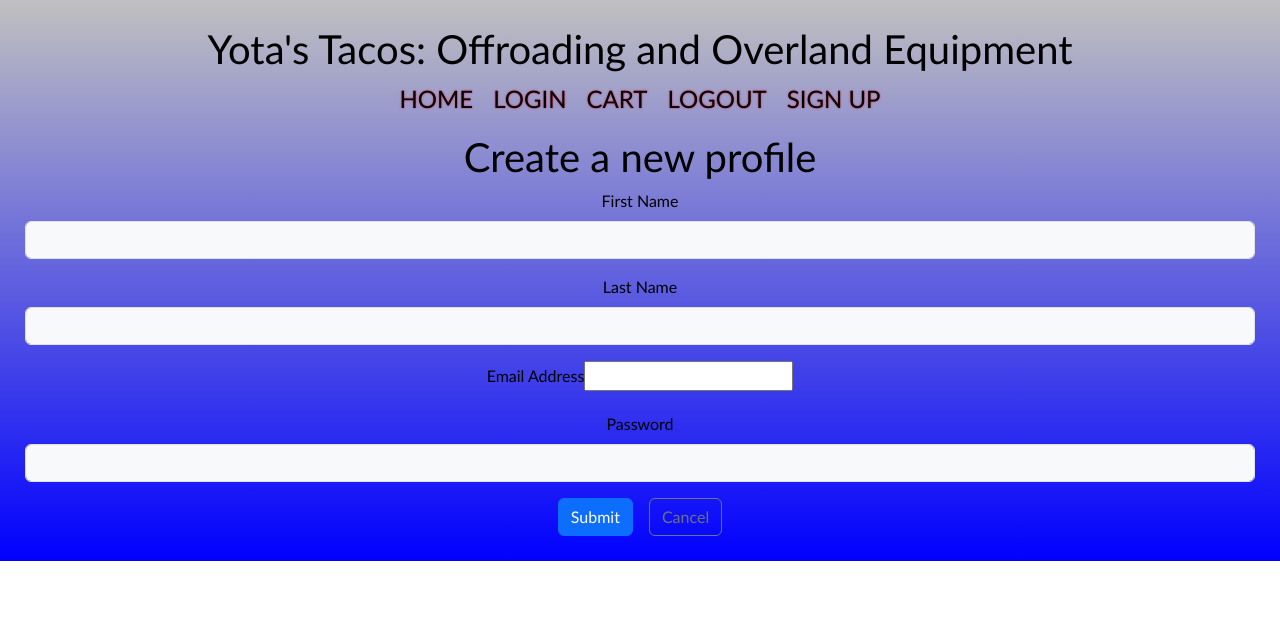
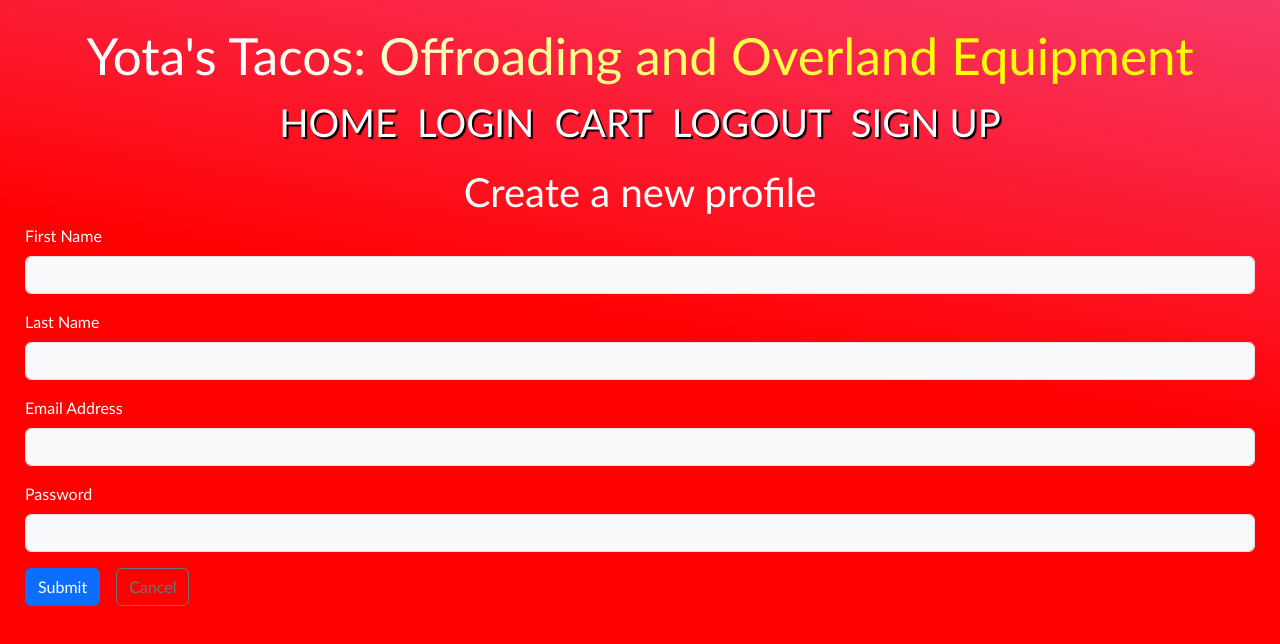
Before and after one commit to PUPzilla/eCommerce-Final-Project-INET2005, a React (Vite) app in the folder TacoReact/: page /signup in a window 1280 px wide. Shown: the top 644 px of the page. Built offline with nearby package versions, Linux system fonts and the light colour scheme; no server answers.

Commit message:
signup fixed & changed up style

```diff
--- a/TacoReact/src/index.css
+++ b/TacoReact/src/index.css
@@ -1,38 +1,48 @@
 #root {
   font-family: 'Trebuchet MS', 'Lucida Sans Unicode', 'Lucida Grande', 'Lucida Sans', Arial, sans-serif;
-  color-scheme: light dark;
-  color: black;
-  background-image: linear-gradient(silver, blue);
   text-rendering: optimizeLegibility;
-  width:inherit;
+  color: white;
+  width: 100vw;
+  min-height: 100vh;
   margin: 0 auto;
   padding: 25px;
   text-align: center;
-}
-
-.body {
-  margin: 0;
-  display: flex;
-  place-items: center
+  animation: gradient 15s ease infinite;
+  background-image: linear-gradient(10deg,red 25%,violet 50%, purple 75%);
+  background-size: 400% 400%;
+  height: 100%;
+  width: 100%;
 }
 
 .thumbnail {
-  max-width: 200px;
-  height: fit-content;
+  max-width: 33vw;
+  max-height: fit-content;
 }
-
 
 .card {
   font-family: inherit;
-  font-size: 20px;
-}
-h1 {
-  font-size: xx-large;
+  animation: gradient 30s ease infinite;
+  background-image: linear-gradient(45deg,violet 40%, cyan 60%,darkblue 80%);
+  background-size: 400% 400%;
+  max-height: fit-content;
+  max-width: 100vw;
+  align-items: center;
+  text-align: center;
 }
 
-h2 {
-  font-size: x-large;
-  font-style: italic;
+.card-title {
+  font-size: 3vh;
+}
+
+.card-text {
+  font-size: 2vh;
+}
+
+nav h1 {
+  font-size: 4vw;
+  background: -webkit-linear-gradient(45deg, white 20%, yellow 75%);
+  background-clip: text;
+  -webkit-text-fill-color: transparent;
 }
 
 nav ul {
@@ -41,7 +51,8 @@ nav ul {
   display: flex;
   gap: 20px;
   justify-content: center;
-  font-size: 24px;
+  font-size: 3vw;
+  color: white;
 }
 
 nav ul li {
@@ -50,22 +61,32 @@ nav ul li {
   justify-content: center;
   text-align: center;
   text-transform: uppercase;
-  text-shadow: 0px 0px 2px crimson;
-}
-
-nav ul li Link {
-  text-emphasis-color: black;
+  text-shadow: 2px 2px 1px black;
 }
 
 nav ul li a {
   text-decoration: none;
+  color: white;
+}
+
+nav ul li a:hover {
+  text-shadow: 2px 2px 1px yellow;
   color: black;
 }
 
-nav ul li a:hover {
-  text-shadow: 2px 2px 2px red;
+form {
+  color: white;
+  text-align: left;
 }
 
-form mb-3 {
-  text-shadow: 2px 2px 2px red;
+@keyframes gradient {
+  0% {
+    background-position: 51% 0%;
+  }
+  50% {
+    background-position: 50% 100%;
+  }
+  100% {
+    background-position: 51% 0%;
+  }
 }
--- a/TacoReact/src/routes/Signup.jsx
+++ b/TacoReact/src/routes/Signup.jsx
@@ -1,34 +1,44 @@
 import { Link } from "react-router-dom";
+import { useState, useEffect } from "react";
 import { useForm } from "react-hook-form";
 import '../index.css';
 
 export default function Signup () {
-
     const apiHost = import.meta.env.VITE_API_HOST;
     const apiUrl = `${apiHost}/api/signup`;
 
     const { register, handleSubmit, formState: { errors }, } = useForm();
+    const [errorMsg, setErrorMsg] = useState(null);
+    const [succMsg, setSuccMsg] = useState(null);
 
     function addNewUser(data){
         try{
             console.log(data);
 
-            const formData = new FormData();
-            formData.append('firstName', data.firstName);
-            formData.append('lastName', data.lastName);
-            formData.append('email', data.email);
-            formData.append('password', data.password);
+            const formData = {
+                firstName: data.firstName,
+                lastName: data.lastName,
+                email: data.email,
+                password: data.password,
+            };
 
             async function postData(){
-                const response = await fetch(apiUrl, {
-                    method: 'POST',
-                    body: formData,
-                });
+                try{
+                    const response = await fetch(apiUrl, {
+                        method: 'POST',
+                        headers: { 'Content-Type': 'application/json'},
+                        body: JSON.stringify(formData),
+                    });
 
-                if(!response.ok){
-                    throw new Error('Failed to fetch the signup API.');
-                } else {
-                    window.location.href = '/';
+                    if(!response.ok){
+                        throw new Error('Failed to fetch the signup API.');
+                    }
+
+                    setSuccMsg('Signup complete. Redirecting to \'Home\'.');
+                    setTimeout(() => (window.location.href = '/'), 2000);
+
+                } catch(err) {
+                    setErrorMsg(err.message);
                 }
             }
 
@@ -57,14 +67,14 @@ export default function Signup () {
 
                 <div className="mb-3">
                     <label className="form-label">Email Address</label>
-                    <input {...register("email", {required: "A valid email address is required", validate: { validFormat: value => /^(([^<>()\[\]\\.,;:\s@"]+(\.[^<>()\[\]\\.,;:\s@"]+)*)|(".+"))@((\[[0-9]{1,3}\.[0-9]{1,3}\.[0-9]{1,3}\.[0-9]{1,3}\])|(([a-zA-Z\-0-9]+\.)+[a-zA-Z]{2,}))$/.test(value) || "Invalid email address."}})} type="text" className="form-controlbg-light" />
-                    {errors.email && <span className="text-danger">An email is required.</span>}
+                    <input {...register("email", {required: "A valid email address is required", validate: { validFormat: value => /^(([^<>()\[\]\\.,;:\s@"]+(\.[^<>()\[\]\\.,;:\s@"]+)*)|(".+"))@((\[[0-9]{1,3}\.[0-9]{1,3}\.[0-9]{1,3}\.[0-9]{1,3}\])|(([a-zA-Z\-0-9]+\.)+[a-zA-Z]{2,}))$/.test(value) || "Invalid email address."}})} type="text" name="email" className="form-control bg-light"/>
+                    {errors.email && <span className="text-danger">{errors.email.message}</span>}
                 </div>
 
                 <div className="mb-3">
                     <label className="form-label">Password</label>
-                    <input {...register("password", {required: true})} type="text" name="password" className="form-control bg-light"/>
-                    {errors.password && <span className="text-danger">A valid password is required.<br></br>Your password must be more than 8 but less than 24 chars long, contain at least 1 uppercase, 1 lowercase, and 1 digit.</span>}
+                    <input {...register("password", {required: true})} type="password" name="password" className="form-control bg-light"/>
+                    {errors.password && <span className="text-danger">A valid password is required.<br />Your password must be between 8-24 characters long, include at least one uppercase letter, one lowercase letter, and one digit.</span>}
                 </div>
 
                 <button type="submit" className="btn btn-primary">Submit</button>
--- a/TacoReact/src/ui/card.jsx
+++ b/TacoReact/src/ui/card.jsx
@@ -11,6 +11,7 @@ export default function Card(props){
                     <img src={`${apiHost}/images/${product.filename}`} className="thumbnail"/>
 
                     <div className="prod-info">
+                    <br/>
                         <h5 className="card-title">{ product.name }</h5>
                         <p className="card-text">
                             Cost: ${ product.cost }
```
Also changed, not shown: 2 other files (tests, documents, lock files or other folders).
